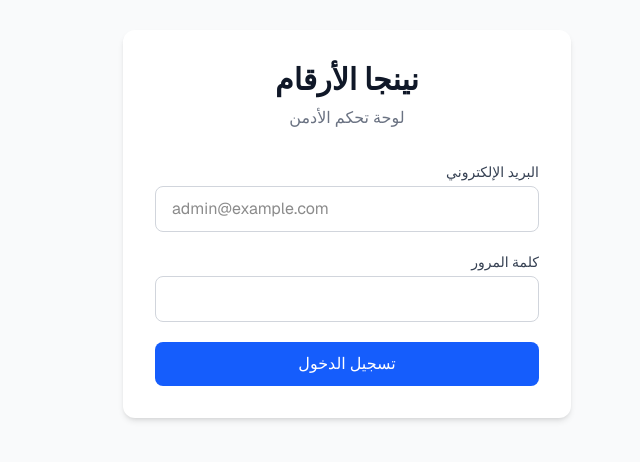
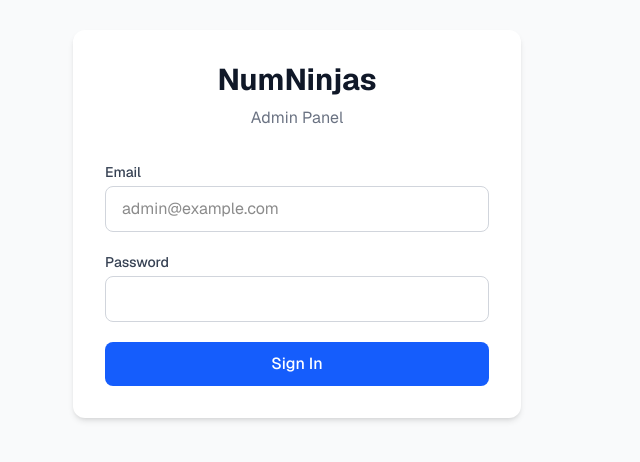
Before and after one commit to edriso/num-ninjas, a Next.js app in the folder apps/web/: page /admin/login in a window 1280 px wide. Shown: the part 176-638 px from the top of the page, without its empty margins (374-1014 px from the left). Built offline with nearby package versions, Linux system fonts and the light colour scheme; no server answers.

Commit message:
fix: switch admin panel to English LTR layout

```diff
--- a/apps/web/src/app/admin/layout.tsx
+++ b/apps/web/src/app/admin/layout.tsx
@@ -14,7 +14,7 @@ export default async function AdminLayout({
   }
 
   return (
-    <div className="min-h-screen flex bg-gray-50">
+    <div dir="ltr" className="min-h-screen flex bg-gray-50">
       <AdminSidebar email={session.user?.email ?? ""} />
       <main className="flex-1 p-6 md:p-8 overflow-auto">{children}</main>
     </div>
--- a/apps/web/src/app/admin/login/actions.ts
+++ b/apps/web/src/app/admin/login/actions.ts
@@ -17,9 +17,9 @@ export async function loginAction(
   } catch (error) {
     if (error instanceof AuthError) {
       if (error.type === "CredentialsSignin") {
-        return { error: "البريد الإلكتروني أو كلمة المرور غير صحيحة" };
+        return { error: "Invalid email or password" };
       }
-      return { error: "حدثت مشكلة، حاول مرة أخرى" };
+      return { error: "Something went wrong, please try again" };
     }
     // Next.js redirect throws an error — rethrow it
     throw error;
--- a/apps/web/src/app/admin/login/page.tsx
+++ b/apps/web/src/app/admin/login/page.tsx
@@ -7,11 +7,11 @@ export default function LoginPage() {
   const [state, formAction, isPending] = useActionState(loginAction, null);
 
   return (
-    <div className="min-h-screen flex items-center justify-center bg-gray-50">
+    <div dir="ltr" className="min-h-screen flex items-center justify-center bg-gray-50">
       <div className="w-full max-w-md p-8 bg-white rounded-xl shadow-md">
         <div className="text-center mb-8">
-          <h1 className="text-3xl font-bold text-gray-900">نينجا الأرقام</h1>
-          <p className="text-gray-500 mt-2">لوحة تحكم الأدمن</p>
+          <h1 className="text-3xl font-bold text-gray-900">NumNinjas</h1>
+          <p className="text-gray-500 mt-2">Admin Panel</p>
         </div>
 
         <form action={formAction} className="space-y-5">
@@ -20,7 +20,7 @@ export default function LoginPage() {
               htmlFor="email"
               className="block text-sm font-medium text-gray-700 mb-1"
             >
-              البريد الإلكتروني
+              Email
             </label>
             <input
               id="email"
@@ -30,7 +30,6 @@ export default function LoginPage() {
               autoComplete="email"
               className="w-full px-4 py-2.5 border border-gray-300 rounded-lg focus:ring-2 focus:ring-blue-500 focus:border-blue-500 outline-none"
               placeholder="admin@example.com"
-              dir="ltr"
             />
           </div>
 
@@ -39,7 +38,7 @@ export default function LoginPage() {
               htmlFor="password"
               className="block text-sm font-medium text-gray-700 mb-1"
             >
-              كلمة المرور
+              Password
             </label>
             <input
               id="password"
@@ -48,7 +47,6 @@ export default function LoginPage() {
               required
               autoComplete="current-password"
               className="w-full px-4 py-2.5 border border-gray-300 rounded-lg focus:ring-2 focus:ring-blue-500 focus:border-blue-500 outline-none"
-              dir="ltr"
             />
           </div>
 
@@ -63,7 +61,7 @@ export default function LoginPage() {
             disabled={isPending}
             className="w-full py-2.5 bg-blue-600 text-white font-medium rounded-lg hover:bg-blue-700 transition-colors disabled:opacity-50 disabled:cursor-not-allowed focus-visible:outline-none focus-visible:ring-2 focus-visible:ring-blue-500"
           >
-            {isPending ? "جاري الدخول..." : "تسجيل الدخول"}
+            {isPending ? "Signing in..." : "Sign In"}
           </button>
         </form>
       </div>
--- a/apps/web/src/components/admin/sidebar.tsx
+++ b/apps/web/src/components/admin/sidebar.tsx
@@ -19,14 +19,14 @@ import {
 } from "lucide-react";
 
 const navItems = [
-  { href: "/admin", label: "لوحة التحكم", icon: LayoutDashboard },
-  { href: "/admin/questions", label: "الأسئلة", icon: HelpCircle },
-  { href: "/admin/topics", label: "المواضيع", icon: BookOpen },
-  { href: "/admin/levels", label: "المستويات", icon: Layers },
-  { href: "/admin/badges", label: "الشارات", icon: Award },
-  { href: "/admin/users", label: "المستخدمين", icon: Users },
-  { href: "/admin/settings", label: "الإعدادات", icon: Settings },
-  { href: "/admin/scheduled", label: "الجدول الزمني", icon: CalendarClock },
+  { href: "/admin", label: "Dashboard", icon: LayoutDashboard },
+  { href: "/admin/questions", label: "Questions", icon: HelpCircle },
+  { href: "/admin/topics", label: "Topics", icon: BookOpen },
+  { href: "/admin/levels", label: "Levels", icon: Layers },
+  { href: "/admin/badges", label: "Badges", icon: Award },
+  { href: "/admin/users", label: "Users", icon: Users },
+  { href: "/admin/settings", label: "Settings", icon: Settings },
+  { href: "/admin/scheduled", label: "Scheduled", icon: CalendarClock },
 ];
 
 export function AdminSidebar({ email }: { email: string }) {
@@ -41,7 +41,7 @@ export function AdminSidebar({ email }: { email: string }) {
   const sidebarContent = (
     <>
       <div className="p-5 border-b border-gray-700">
-        <h2 className="text-lg font-bold text-white">نينجا الأرقام</h2>
+        <h2 className="text-lg font-bold text-white">NumNinjas Admin</h2>
         <p className="text-xs text-gray-400 mt-1 truncate" dir="ltr">
           {email}
         </p>
@@ -75,7 +75,7 @@ export function AdminSidebar({ email }: { email: string }) {
           className="flex items-center gap-3 w-full px-3 py-2.5 rounded-lg text-sm text-gray-300 hover:bg-gray-700 hover:text-white transition-colors cursor-pointer focus-visible:outline-none focus-visible:ring-2 focus-visible:ring-blue-500"
         >
           <LogOut size={18} />
-          <span>تسجيل الخروج</span>
+          <span>Sign Out</span>
         </button>
       </div>
     </>
@@ -86,9 +86,9 @@ export function AdminSidebar({ email }: { email: string }) {
       {/* Mobile toggle */}
       <button
         onClick={() => setOpen(!open)}
-        aria-label={open ? 'إغلاق القائمة' : 'فتح القائمة'}
+        aria-label={open ? 'Close menu' : 'Open menu'}
         aria-expanded={open}
-        className="fixed top-4 right-4 z-50 md:hidden bg-gray-800 text-white p-2 rounded-lg cursor-pointer focus-visible:outline-none focus-visible:ring-2 focus-visible:ring-blue-500"
+        className="fixed top-4 left-4 z-50 md:hidden bg-gray-800 text-white p-2 rounded-lg cursor-pointer focus-visible:outline-none focus-visible:ring-2 focus-visible:ring-blue-500"
       >
         {open ? <X size={20} /> : <Menu size={20} />}
       </button>
@@ -103,8 +103,8 @@ export function AdminSidebar({ email }: { email: string }) {
 
       {/* Sidebar */}
       <aside
-        className={`fixed md:static inset-y-0 right-0 z-40 w-64 bg-gray-800 flex flex-col transition-transform md:translate-x-0 ${
-          open ? "translate-x-0" : "translate-x-full md:translate-x-0"
+        className={`fixed md:static inset-y-0 left-0 z-40 w-64 bg-gray-800 flex flex-col transition-transform md:translate-x-0 ${
+          open ? "translate-x-0" : "-translate-x-full md:translate-x-0"
         }`}
       >
         {sidebarContent}
```
